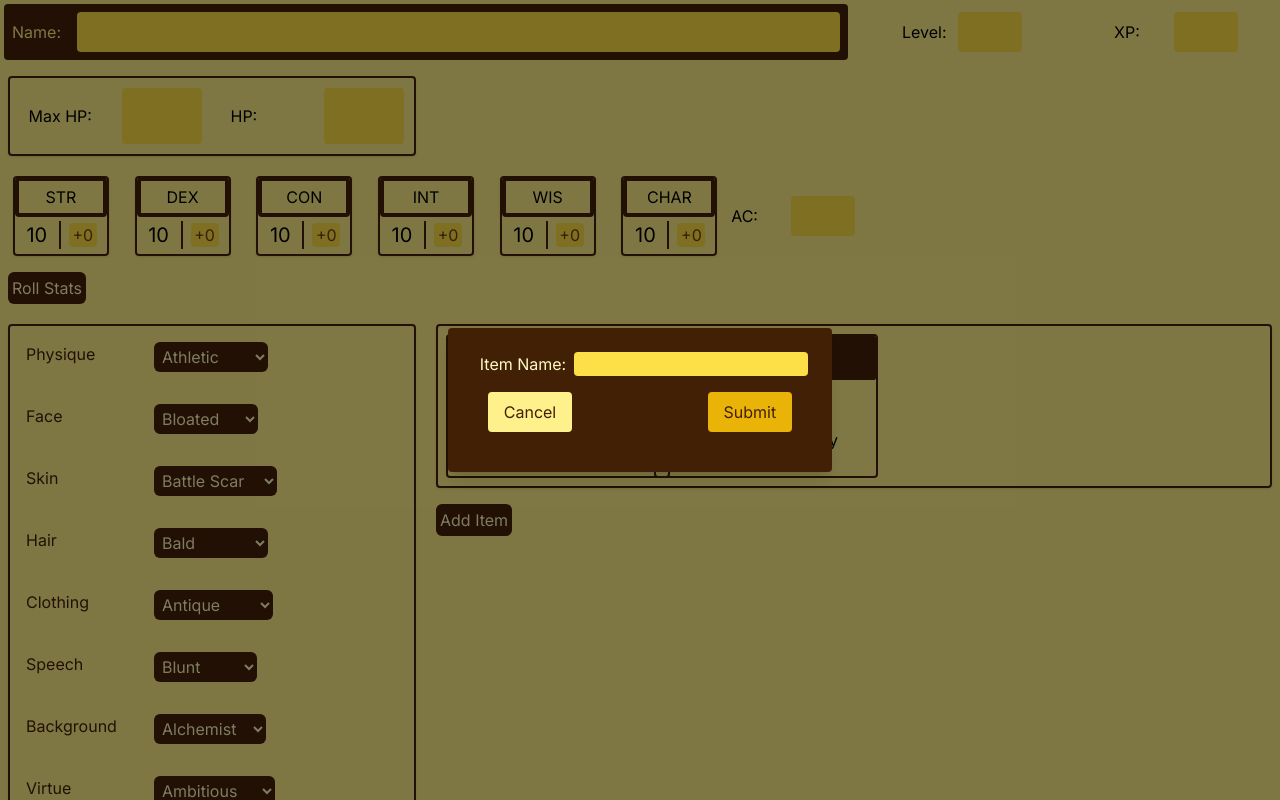
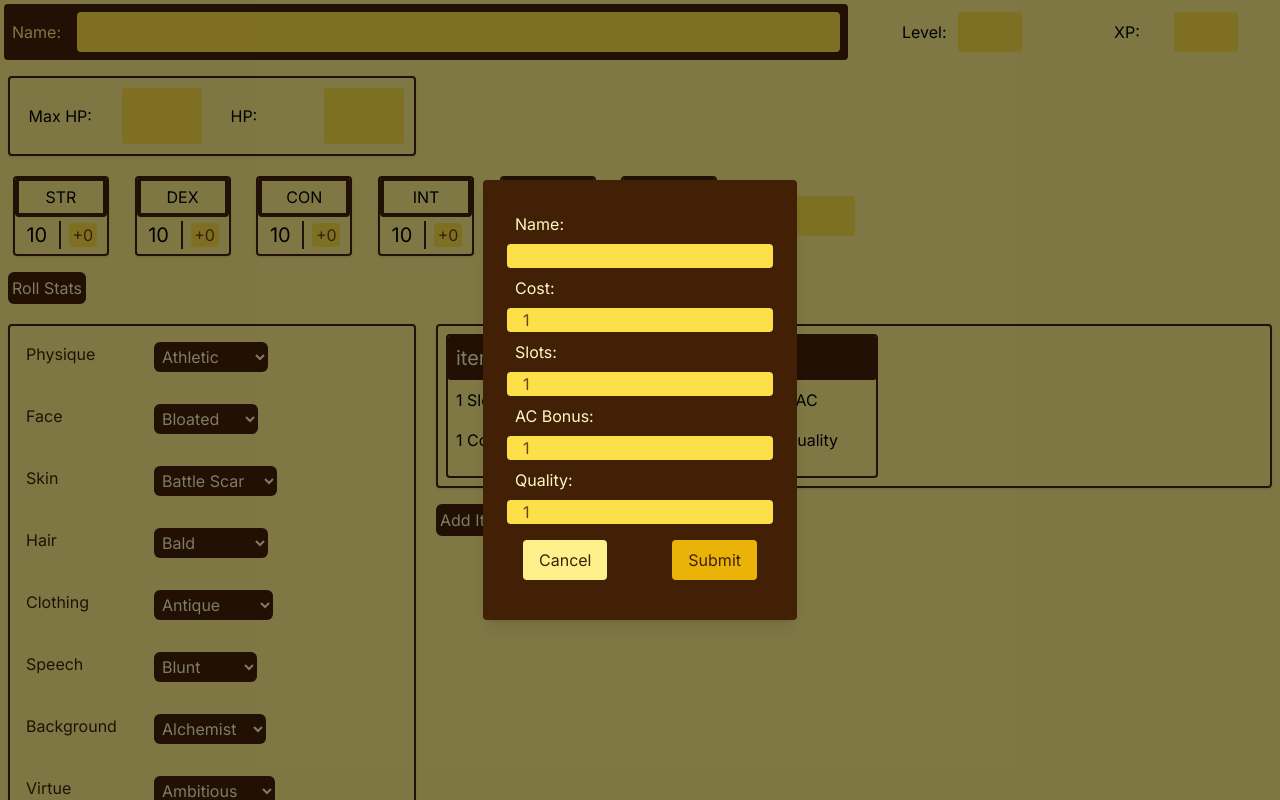
Before and after one commit to mf-andres/knave-charsheet, a Next.js app: page / in a window 1280 px wide. Both pictures are taken after a click on the button "Add Item". Shown: the top 800 px of the page. Built offline with nearby package versions, Linux system fonts and the light colour scheme.

Commit message:
feat: complete form of overlay add item

```diff
--- a/components/add-item-overlay.tsx
+++ b/components/add-item-overlay.tsx
@@ -1,3 +1,5 @@
+import { ChangeEvent, useState } from "react";
+
 interface AddItemOverlayProps {
   onClose: any;
   onSubmit: any;
@@ -7,14 +9,28 @@ const AddItemOverlay: React.FC<AddItemOverlayProps> = ({
   onClose,
   onSubmit,
 }) => {
+  const [name, setName] = useState("");
+  const [slots, setSlots] = useState(1);
+  const [cost, setCost] = useState(1);
+  const [acBonus, setAcBonus] = useState(1);
+  const [quality, setQuality] = useState(1);
+
+  const handleInputChange = (
+    e: ChangeEvent<HTMLInputElement>,
+    setter: Function
+  ) => {
+    const newValue = e.target.value;
+    setter(newValue);
+  };
+
   const handleSubmit = (e: any) => {
     e.preventDefault();
     onSubmit({
-      name: "addedItem",
-      slots: 1,
-      cost: 1,
-      acBonus: 1,
-      quality: 1,
+      name: name,
+      slots: slots,
+      cost: cost,
+      acBonus: acBonus,
+      quality: quality,
     });
   };
 
@@ -22,11 +38,48 @@ const AddItemOverlay: React.FC<AddItemOverlayProps> = ({
     <div className="fixed top-0 left-0 w-full h-full bg-black bg-opacity-50 flex justify-center items-center">
       <div className="bg-yellow-950 p-6 rounded shadow-lg">
         <form onSubmit={handleSubmit}>
-          <label className="m-2 text-yellow-100">Item Name:</label>
-          <input
-            type="text"
-            className="text-yellow-900 rounded text-base text-center"
-          />
+          <div className="grid grid-cols-1">
+            <label className="m-2 text-yellow-100">Name:</label>
+            <input
+              type="text"
+              className="text-yellow-900 rounded text-base px-4"
+              value={name}
+              onChange={(e) => handleInputChange(e, setName)}
+            />
+
+            <label className="m-2 text-yellow-100">Cost:</label>
+            <input
+              type="text"
+              className="text-yellow-900 rounded text-base px-4"
+              value={cost}
+              onChange={(e) => handleInputChange(e, setCost)}
+            />
+
+            <label className="m-2 text-yellow-100">Slots:</label>
+            <input
+              type="text"
+              className="text-yellow-900 rounded text-base px-4"
+              value={slots}
+              onChange={(e) => handleInputChange(e, setSlots)}
+            />
+
+            <label className="m-2 text-yellow-100">AC Bonus:</label>
+            <input
+              type="text"
+              className="text-yellow-900 rounded text-base px-4"
+              value={acBonus}
+              onChange={(e) => handleInputChange(e, setAcBonus)}
+            />
+
+            <label className="m-2 text-yellow-100">Quality:</label>
+            <input
+              type="text"
+              className="text-yellow-900 rounded text-base px-4"
+              value={quality}
+              onChange={(e) => handleInputChange(e, setQuality)}
+            />
+          </div>
+
           <div className="m-2 flex justify-between">
             <button
               type="button"
```
